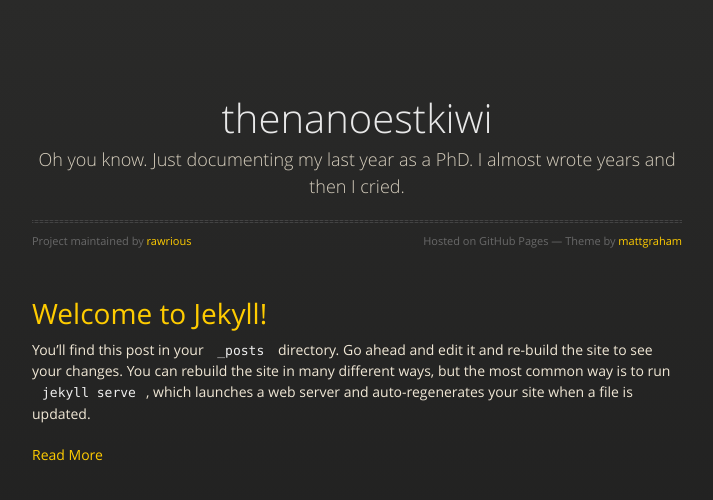
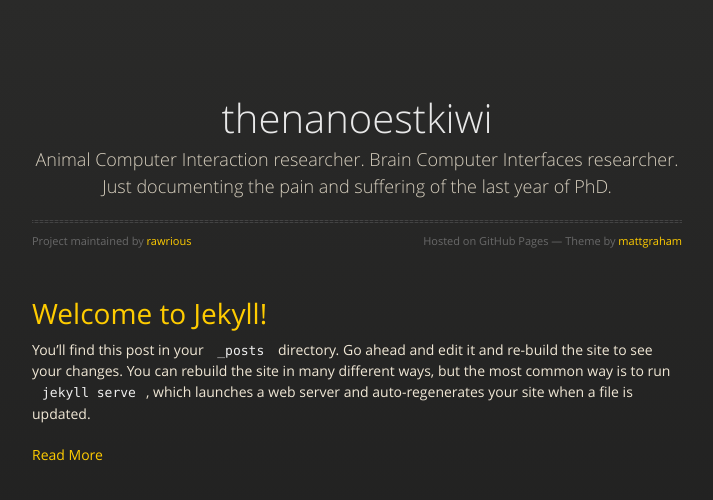
Before and after one commit to rawrious/rawrious.github.io, a Jekyll site: the page built from another-page.md, in a window 1280 px wide. Shown: the top 500 px of the page, without its empty margins (283-996 px from the left). Built offline with Jekyll 4.4.1, drawn with Linux system fonts in a browser that asks for light colours; our own code applies the rules of GitHub Pages for plain Markdown files.

Commit message:
Update _config.yml

```diff
--- a/_config.yml
+++ b/_config.yml
@@ -23,7 +23,7 @@ title: thenanoestkiwi
 subtitle: The trials and tribulations of completing ones dissertation.
 email: ceara.byrne@gatech.edu
 description: >- # this means to ignore newlines until "baseurl:"
-  Oh you know. Just documenting my last year as a PhD. I almost wrote years and then I cried.
+  Animal Computer Interaction researcher. Brain Computer Interfaces researcher. Just documenting the pain and suffering of the last year of PhD.
 
 baseurl: "" # the subpath of your site, e.g. /blog
 url: "" # the base hostname & protocol for your site, e.g. http://example.com
```
